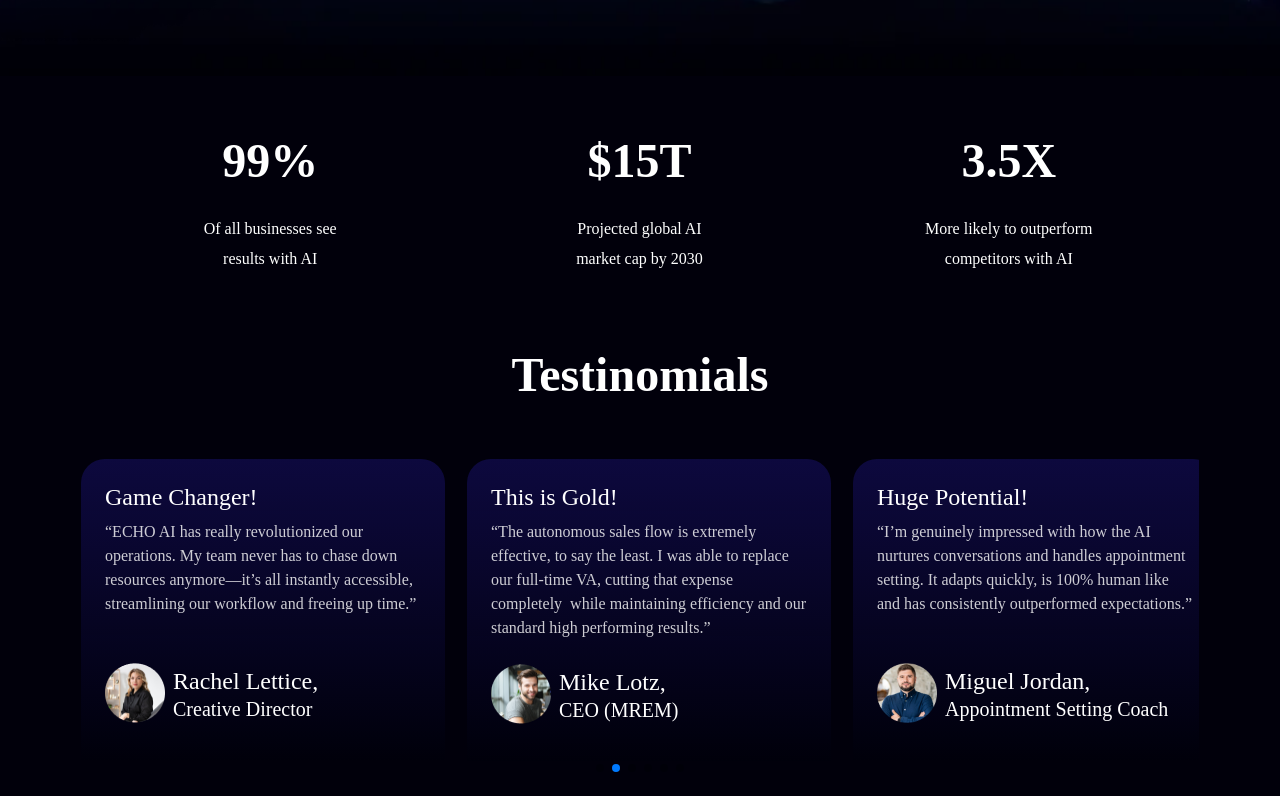
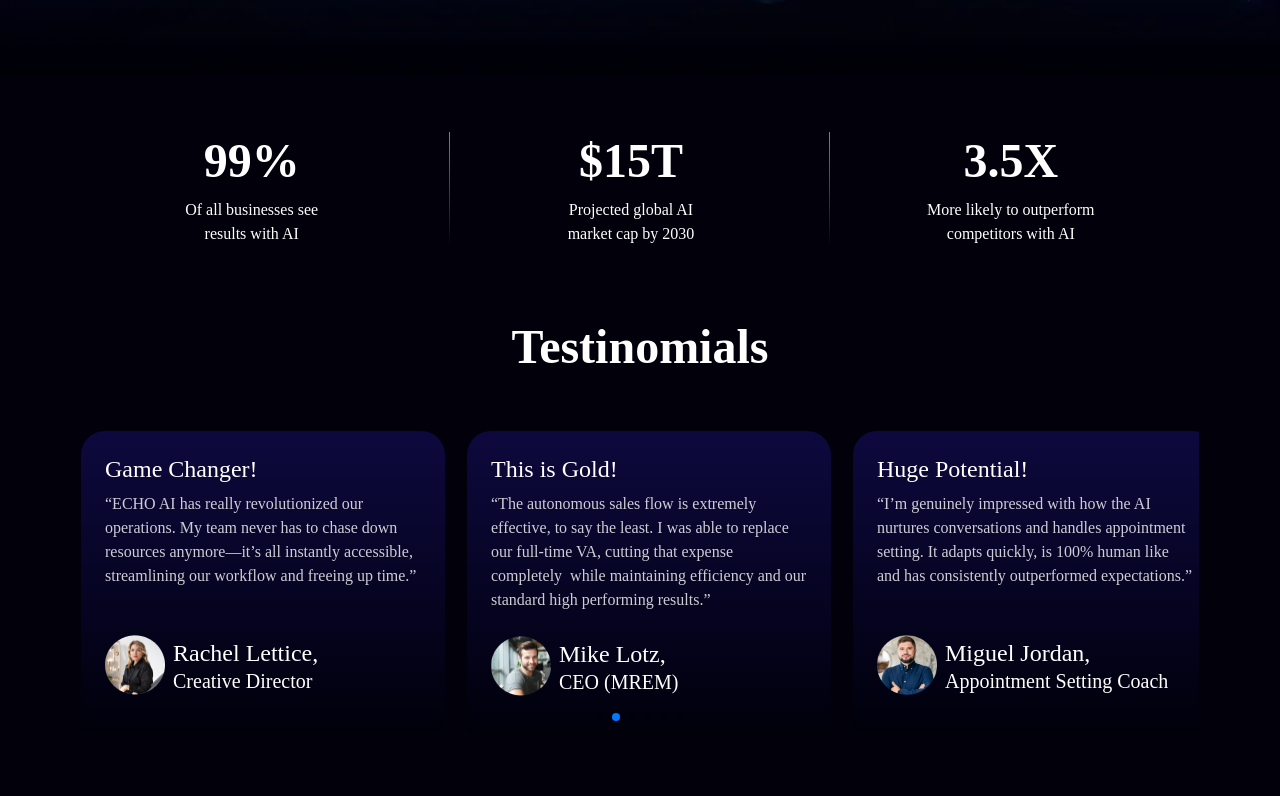
Before and after one commit to mohitgoyat525/echo-ai, a React (Create React App) app: page / in a window 1280 px wide. Shown: the part 764-1560 px from the top of the page. Built offline with nearby package versions, Linux system fonts and the light colour scheme.

Commit message:
add-changes

```diff
--- a/src/common/CustomBtn.jsx
+++ b/src/common/CustomBtn.jsx
@@ -3,7 +3,7 @@
 const CustomBtn = ({ btnText, myClass }) => {
   return (
     <button
-      className={`text-xl ${myClass} font-semibold text-white px-[22px] rounded-full header-btn`}
+      className={`text-xl ${myClass} font-semibold text-white px-[22px] rounded-full header-btn transition-all ease-linear duration-200 hover:scale-95`}
     >
       {btnText}
     </button>
--- /dev/null
+++ b/src/common/CustomHeading.jsx
@@ -0,0 +1,13 @@
+import React from 'react'
+
+const CustomHeading = ({ sectionHeading, customClass }) => {
+  return (
+    <h2
+      className={`font-semibold text-5xl text-center max-lg:text-4xl max-md:text-3xl max-sm:text-2xl leading-[57.7px] max-md:leading-[50px] max-sm:leading-[40px] text-white ${customClass}`}
+    >
+      {sectionHeading}
+    </h2>
+  );
+};
+
+export default CustomHeading
--- a/src/components/Projects.jsx
+++ b/src/components/Projects.jsx
@@ -1,18 +1,38 @@
 import React from 'react'
-import { PROJECTS_LIST } from '../utils/helper';
+import { PROJECTS_LIST, RESULTS_AI_LIST } from '../utils/helper';
+import CustomHeading from '../common/CustomHeading';
 
 const Projects = () => {
     return (
       <div className="pt-[56px] max-lg:pt-10 max-md:pt-8">
-            <div className=" container">
-                <div className='flex items-center max-lg:flex-wrap'>
-                    {PROJECTS_LIST.map((obj, i) => (
-                        <div key={i} className={`w-full max-w-[384px] max-md:max-w-[350px] max-lg:mx-auto max-lg:gap-5 ${i=== 0? "border-right":1?"border-right":''}`}>
-                            <h2 className='text-white text-[48px] font-semibold leading-[57.6px] text-center'>{obj.heading}</h2>
-                            <p className={`text-white font-normal text-base text-center leading-[30px] pt-6 max-w-[146px] mx-auto ${i===2? 'max-w-[186px]':''}`}>{obj.description}</p>
-                        </div>
-                    ))}
+        <div className="max-w-[1138px] mx-auto">
+          <div className="flex max-lg:flex-wrap justify-center gap-y-10 max-md:gap-[30px]">
+            {RESULTS_AI_LIST.map((item, index) => (
+              <div
+                className={`w-4/12 max-lg:w-1/2 max-md:w-full justify-center flex max-md:pr-0 pr-[17px] border-r-liner border-solid   ${
+                  index === 1
+                    ? "max-lg:border-r-0"
+                    : index === 2
+                    ? "!border-r-0 max-lg:w-full max-lg:pr-0 "
+                    : ""
+                }`}
+              >
+                <div className="max-w-[365px] justify-center items-center flex flex-col">
+                  <CustomHeading
+                    customClass={"pb-2"}
+                    sectionHeading={item.heading}
+                  />
+                  <p
+                    className={`max-w-[146px] text-center text-white leading-[150%] text-base max-md:text-sm ${
+                      index === 2 ? "max-w-[187px]" : "max-w-[146px]"
+                    }`}
+                  >
+                    {item.subHeading}{" "}
+                  </p>
                 </div>
+              </div>
+            ))}
+          </div>
         </div>
       </div>
     );
--- a/src/components/Testinomials.jsx
+++ b/src/components/Testinomials.jsx
@@ -59,7 +59,7 @@
               </p>
               <div
                 className={`flex items-center gap-2  ${
-                  i === 2 ? "mt-6" : "mt-[47px]"
+                  i === 2 ? "mt-6" : i ===5 ? "mt-6": "mt-[47px]"
                 }`}
               >
                 <img src={obj.user} alt="user" className="w-[60px] h-[60px]" />
--- a/src/index.css
+++ b/src/index.css
@@ -21,5 +21,14 @@
 
 .slider-bg-color{
     background: linear-gradient(180deg, rgba(59, 40, 246, 0.22) 0%, rgba(59, 40, 246, 0) 100%);
+}
 
+.footer-line{
+background-image: linear-gradient(90deg, transparent , #fff  , transparent );
 }
+
+.border-r-liner{
+    border-right: 1px solid transparent;
+    border-image-source: linear-gradient(180deg, rgba(255, 255, 255, 0.5) 0%, rgba(255, 255, 255, 0) 100%);
+    border-image-slice: 1;
+}
--- a/src/utils/helper.js
+++ b/src/utils/helper.js
@@ -119,3 +119,20 @@
   "Testimonials",
   "FAQs",
 ];
+
+export const RESULTS_AI_LIST = [
+  {
+    heading: "99%",
+    subHeading: "Of all businesses see results with AI",
+  },
+
+  {
+    heading: "$15T",
+    subHeading: "Projected global AI market cap by 2030",
+  },
+
+  {
+    heading: "3.5X",
+    subHeading: "More likely to outperform competitors with AI",
+  },
+];
```
Also changed, not shown: 1 other file (tests, documents, lock files or other folders).
